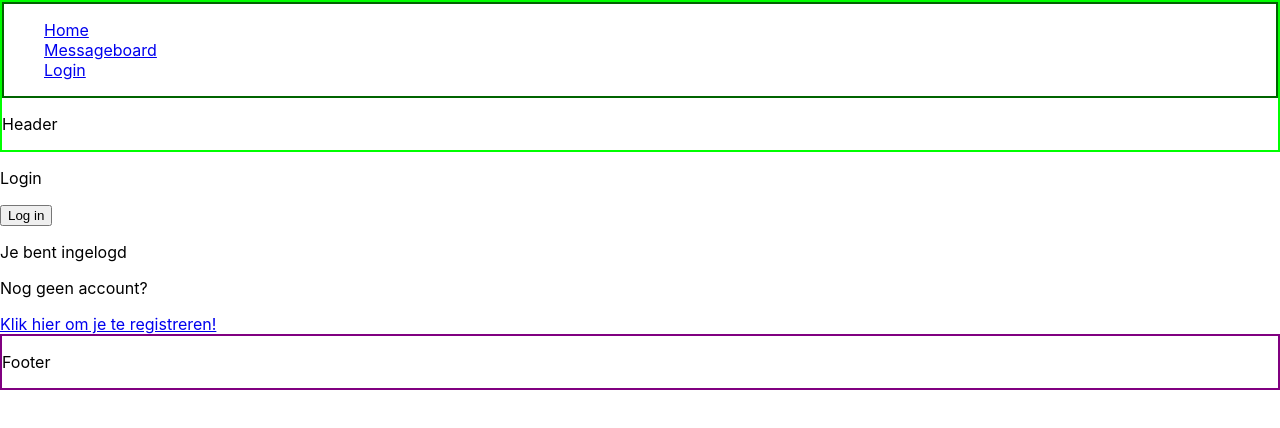
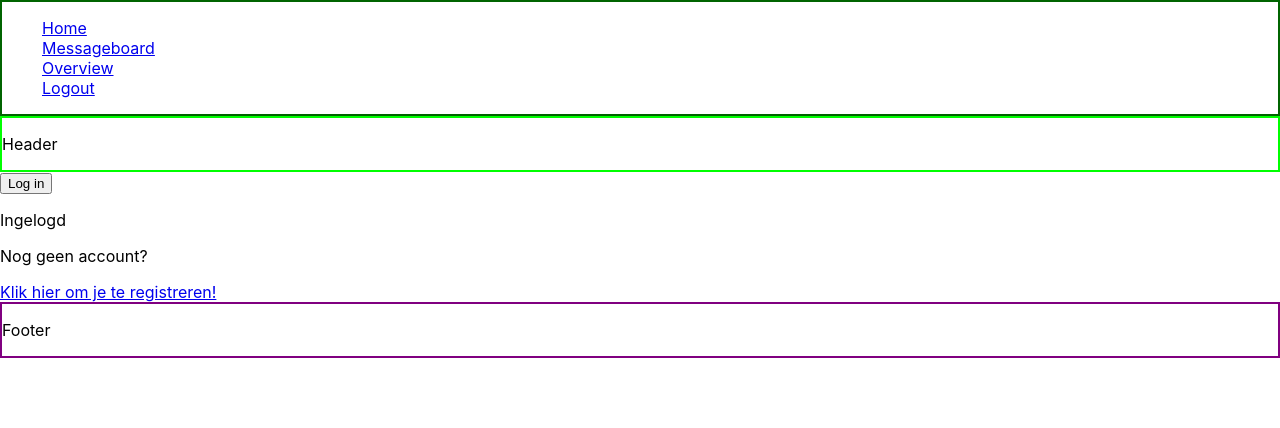
Before and after one commit to jentebuijs/FE-Eindopdracht, a React (Create React App) app: page /login in a window 1280 px wide. Both pictures are taken after a click on the button "Log in". Shown: the top 428 px of the page. Built offline with nearby package versions, Linux system fonts and the light colour scheme.

Commit message:
functionaliteit navbar

```diff
--- a/src/App.js
+++ b/src/App.js
@@ -7,17 +7,23 @@ import Profile from "./pages/profile/profile";
 import Login from "./pages/login/login";
 import Registration from "./pages/registration/registration";
 import {useState} from "react";
+import Navbar from "./components/navbar/navbar";
 
 function App() {
-    const [ loggedIn, toggleLoggedIn ] = useState(false);
+    const [loggedIn, toggleLoggedIn] = useState(false);
 
     return (
+        <>
+            <Navbar
+                loggedIn={loggedIn}
+                toggleLoggedIn={toggleLoggedIn}
+            />
             <Switch>
                 <Route exact path="/">
-              <Home />
+                    <Home/>
                 </Route>
                 <Route path="/messageboard">
-              <Messageboard />
+                    <Messageboard/>
                 </Route>
                 <Route path="/login">
                     <Login
@@ -26,15 +32,16 @@ function App() {
                     />
                 </Route>
                 <Route path="/registration">
-              <Registration />
+                    <Registration/>
                 </Route>
                 <Route path="/profiles">
-              { loggedIn ? <Overview /> : <Redirect to="/login" />}
+                    {loggedIn ? <Overview/> : <Redirect to="/login"/>}
                 </Route>
                 <Route path="/profile/:profileId">
-              <Profile />
+                    <Profile/>
                 </Route>
             </Switch>
+        </>
     );
 }
 
--- a/src/components/header/header.js
+++ b/src/components/header/header.js
@@ -1,10 +1,8 @@
 import './header.css'
-import Navbar from "../navbar/navbar";
 
 function Header() {
     return (
         <header>
-            <Navbar />
             <p>Header</p>
         </header>
     );
--- a/src/components/navbar/navbar.js
+++ b/src/components/navbar/navbar.js
@@ -1,7 +1,7 @@
 import './navbar.css'
 import {NavLink} from "react-router-dom";
 
-function Navbar({ loggedIn }) {
+function Navbar({ loggedIn, toggleLoggedIn }) {
     return (
         <nav>
             <ul>
@@ -16,7 +16,12 @@ function Navbar({ loggedIn }) {
                     </NavLink>
                 </li>
                 <li>
-                    { loggedIn ? <NavLink to="/profiles">Overview</NavLink> : <NavLink to="/login">Login</NavLink> }
+                    { loggedIn && <NavLink to="/profiles">Overview</NavLink>}
+                </li>
+                <li>
+                    { loggedIn ?
+                        <NavLink exact to="/" onClick={() => {toggleLoggedIn(!loggedIn)}}>Logout</NavLink> :
+                        <NavLink to="/login">Login</NavLink> }
                 </li>
             </ul>
         </nav>
--- a/src/pages/login/login.js
+++ b/src/pages/login/login.js
@@ -4,21 +4,20 @@ import Footer from "../../components/footer/footer";
 import {Link} from "react-router-dom";
 import Button from "../../components/button/button";
 
-function Login({ loggedIn, toggleLoggedIn }) {
+function Login({loggedIn, toggleLoggedIn}) {
     return (
         <>
-            <Header />
+            <Header/>
             <main>
-                <p>Login</p>
                 <Button
                     title="Log in"
                     onClick={() => {toggleLoggedIn(!loggedIn)}}
                 />
-                {loggedIn && <p>Je bent ingelogd</p>}
+                { loggedIn && <p>Ingelogd</p> }
                 <p>Nog geen account?</p>
                 <Link to="/registration">Klik hier om je te registreren!</Link>
             </main>
-            <Footer />
+            <Footer/>
         </>
     );
 }
```
Lines whose indentation alone changed are shown as unchanged.
